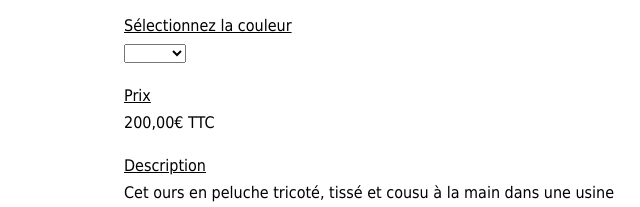
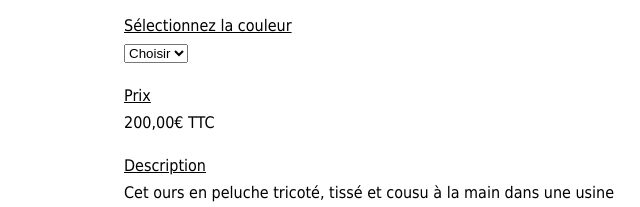
Before and after one commit to XiberiaFR/projet-5, a website: page product.html in a window 1280 px wide. Shown: the part 951-1158 px from the top of the page, 580-1220 px from the left. Drawn offline with Linux system fonts and the light colour scheme.

Commit message:
fix html errors

```diff
--- a/product.html
+++ b/product.html
@@ -36,7 +36,7 @@
             <form class="productpage__color">
                 <p>Sélectionnez la couleur</p>
                 <select id="color-list" required>
-                    <option value=""></option>
+                    <option value="">Choisir</option>
                     <option value="Rouge">Rouge</option>
                     <option value="Bleu">Bleu</option>
                     <option value="Jaune">Jaune</option>
```
